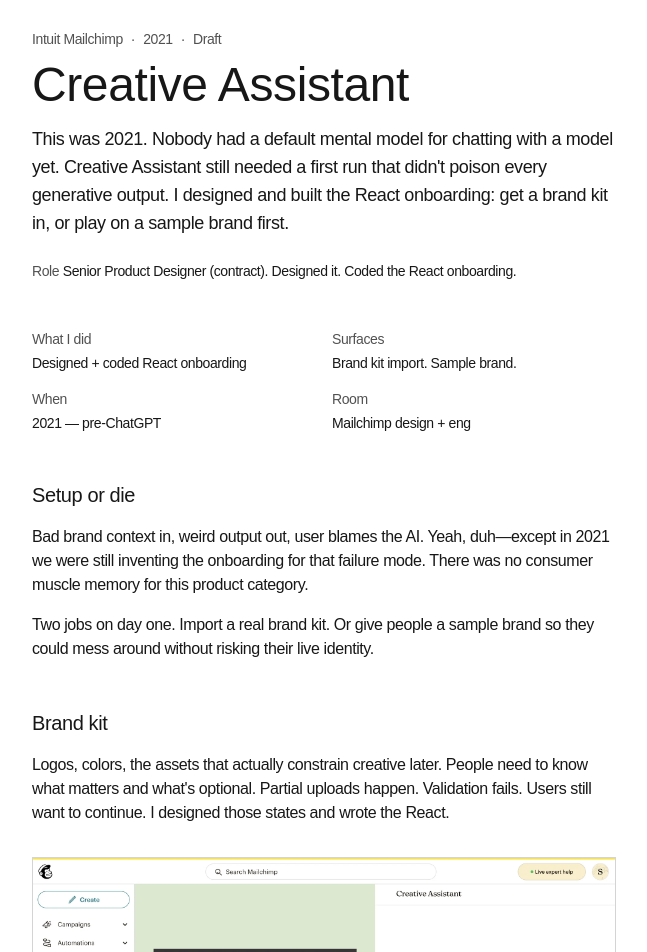
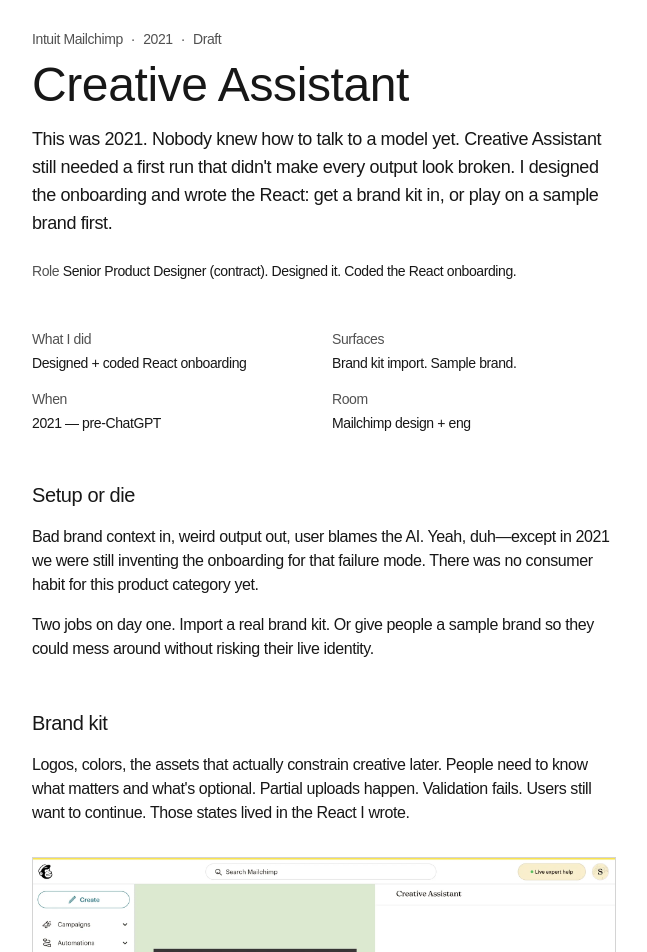
Before and after one commit to boldlybryan/bryanking.design, a Next.js app: page /work/mailchimp/creative-assistant in a window 1280 px wide. Shown: the part 160-1112 px from the top of the page, without its empty margins (616-1263 px from the left). Built offline with nearby package versions, Linux system fonts and the light colour scheme; a web font is replaced by a local one.

Commit message:
Tighten Creative Assistant phrasing
Co-authored-by: Bryan King <bpking15@gmail.com>

```diff
--- a/src/app/(main)/(content)/work/mailchimp/creative-assistant/page.tsx
+++ b/src/app/(main)/(content)/work/mailchimp/creative-assistant/page.tsx
@@ -23,7 +23,7 @@ export default function CreativeAssistantPage() {
         company="Intuit Mailchimp"
         timeline="2021"
         role="Senior Product Designer (contract). Designed it. Coded the React onboarding."
-        summary="This was 2021. Nobody had a default mental model for chatting with a model yet. Creative Assistant still needed a first run that didn't poison every generative output. I designed and built the React onboarding: get a brand kit in, or play on a sample brand first."
+        summary="This was 2021. Nobody knew how to talk to a model yet. Creative Assistant still needed a first run that didn't make every output look broken. I designed the onboarding and wrote the React: get a brand kit in, or play on a sample brand first."
       />
 
       <CaseMetaList
@@ -51,7 +51,7 @@ export default function CreativeAssistantPage() {
         <p>
           Bad brand context in, weird output out, user blames the AI. Yeah, duh—except in
           2021 we were still inventing the onboarding for that failure mode. There was no
-          consumer muscle memory for this product category.
+          consumer habit for this product category yet.
         </p>
         <p>
           Two jobs on day one. Import a real brand kit. Or give people a sample brand so
@@ -63,7 +63,7 @@ export default function CreativeAssistantPage() {
         <p>
           Logos, colors, the assets that actually constrain creative later. People need to
           know what matters and what&apos;s optional. Partial uploads happen. Validation
-          fails. Users still want to continue. I designed those states and wrote the React.
+          fails. Users still want to continue. Those states lived in the React I wrote.
         </p>
         <CaseFigure
           src="/thumbnails/mailchimp/import-brand.png"
```
